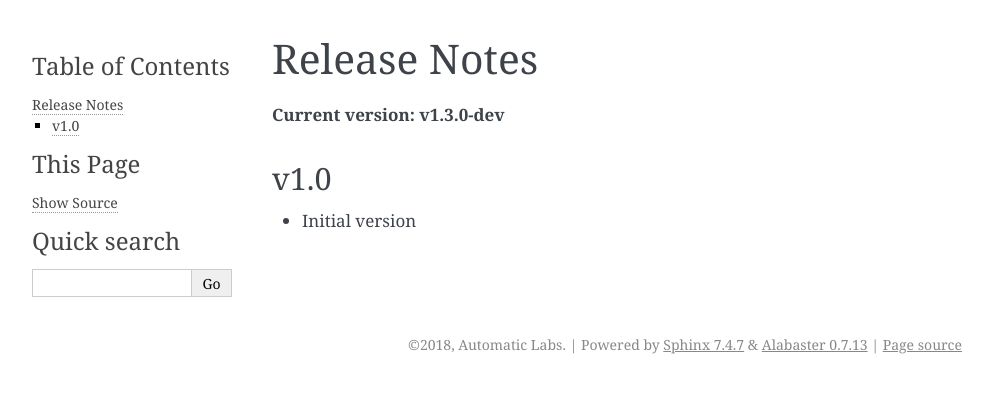
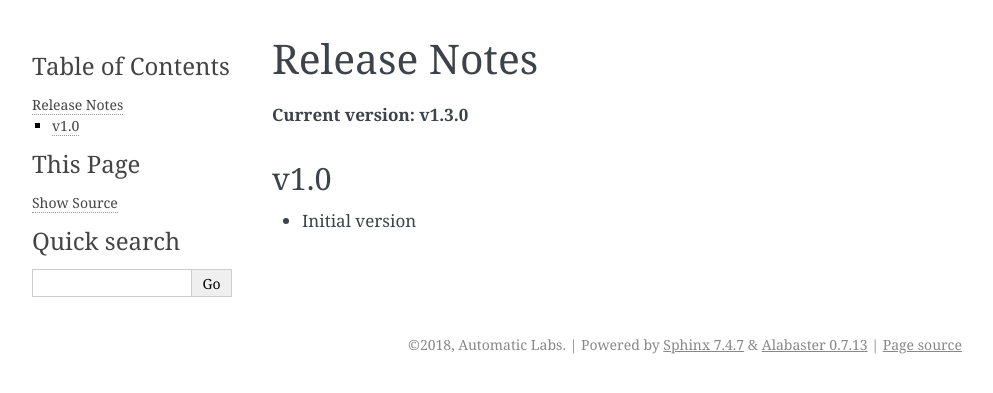
Before and after one commit to cloudchacho/hedwig-python, a Sphinx documentation site: the page built from docs/releases.rst, in a window 1280 px wide. Shown: the top 393 px of the page, without its empty margins (148-1141 px from the left). Built offline with Sphinx 7.4.7, drawn with Linux system fonts in a browser that asks for light colours.

Commit message:
Bump version: 1.3.0-dev → 1.3.0

```diff
--- a/docs/conf.py
+++ b/docs/conf.py
@@ -32,7 +32,7 @@ author = 'Automatic Labs'
 # The short X.Y version
 version = '1.0'
 # The full version, including alpha/beta/rc tags
-release = '1.3.0-dev'
+release = '1.3.0'
 
 
 # -- General configuration ---------------------------------------------------
--- a/docs/releases.rst
+++ b/docs/releases.rst
@@ -1,7 +1,7 @@
 Release Notes
 =============
 
-**Current version: v1.3.0-dev**
+**Current version: v1.3.0**
 
 v1.0
 ~~~~
--- a/hedwig/__init__.py
+++ b/hedwig/__init__.py
@@ -7,7 +7,7 @@ hedwig
 
 
 # semantic versioning (http://semver.org/)
-VERSION = '1.3.0-dev'
+VERSION = '1.3.0'
 
 
 from .consumer import listen_for_messages, process_messages_for_lambda_consumer  # noqa
```
Also changed, not shown: .bumpversion.cfg.
